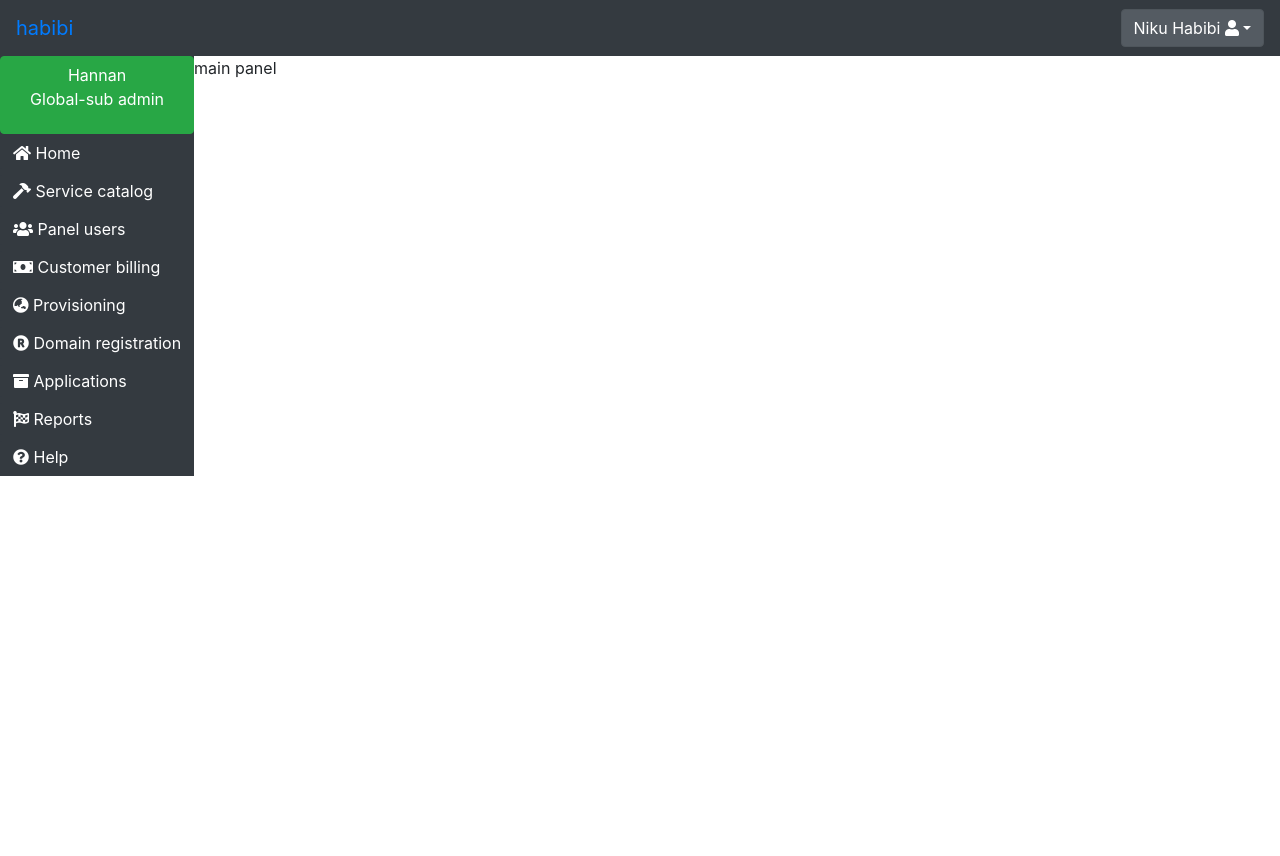
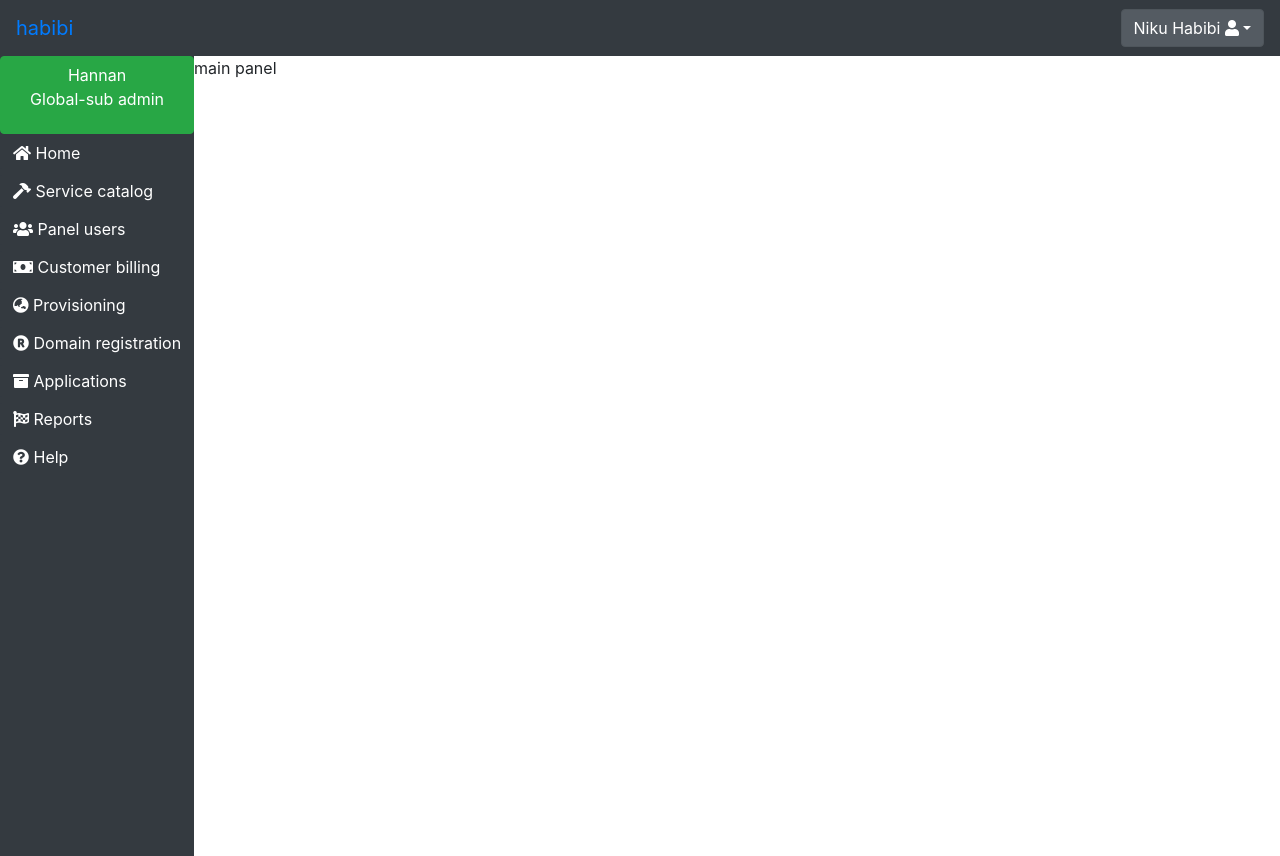
Before and after one commit to nikuhb/angular, an Angular app: page / in a window 1280 px wide. Before the commit the page ends 800 px from the top, so only its background shows below. Built offline with nearby package versions, Linux system fonts and the light colour scheme.

Commit message:
Vertical height

```diff
--- a/src/app/components/left-panel/left-panel.component.html
+++ b/src/app/components/left-panel/left-panel.component.html
@@ -1,4 +1,4 @@
-<div class="bg-dark">
+<div class="bg-dark min-vh-100">
   <ul class="p-0" style="list-style-type:none;">
     <li>
       <div class="btn btn-success w-100">
```
